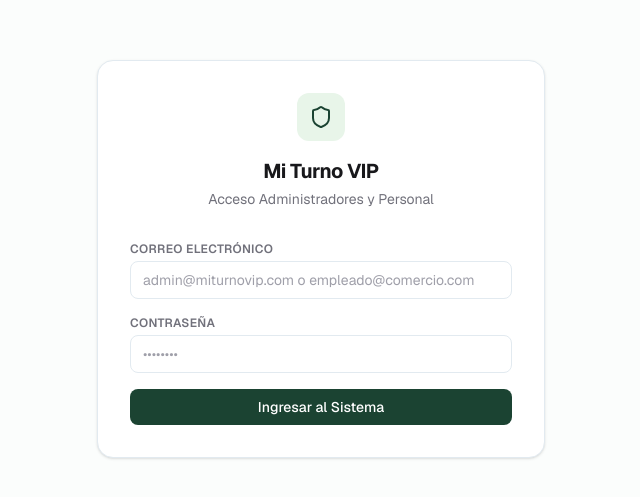
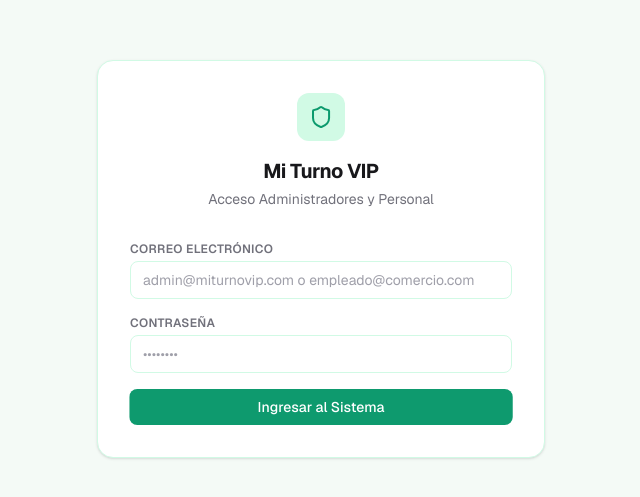
Before and after one commit to tecnicoatmgpo-beep/turnosvip, a Next.js app: page /login in a window 1280 px wide. Shown: the part 141-638 px from the top of the page, without its empty margins (319-959 px from the left). Built offline with nearby package versions, Linux system fonts and the light colour scheme.

Commit message:
style: upgrade color palette to high-vibrancy forest emerald, obsidian jade, neon mint, and premium hover-lift animations

```diff
--- a/app/globals.css
+++ b/app/globals.css
@@ -1,28 +1,28 @@
 @import "tailwindcss";
 
 :root {
-  --background: #fbfdfc;
-  --foreground: #0f1c16;
-  --primary: #1b4332;
-  --primary-hover: #2d6a4f;
-  --primary-light: #e8f5e9;
-  --primary-accent: #40916c;
-  --border: #e2eaf0;
-
+  /* Vibrant & energetic light theme */
+  --background: #f4faf6; /* Super fresh minty off-white backdrop */
+  --foreground: #081a12; /* Rich dark-emerald charcoal */
+  --primary: #059669; /* Energetic deep emerald-600 */
+  --primary-hover: #047857; /* Deep emerald-700 */
+  --primary-light: #d1fae5; /* Refreshing light emerald-100 */
+  --primary-accent: #10b981; /* High-vibrancy emerald-500 */
+  --border: #d1fae5; /* Delicate mint-green border */
   --card: #ffffff;
 }
 
 @media (prefers-color-scheme: dark) {
   :root {
-    --background: #08120e;
-    --foreground: #f2f7f4;
-    --primary: #52b788;
-    --primary-hover: #74c69d;
-    --primary-light: #0d2c20;
-    --primary-accent: #40916c;
-    --border: #162c22;
-
-    --card: #0d1a14;
+    /* High-contrast luxurious dark theme (Obsidian-Jade) */
+    --background: #020805; /* Deep black-emerald obsidian */
+    --foreground: #ecfdf5; /* Crisp mint off-white */
+    --primary: #10b981; /* Luminous mint green (emerald-500) */
+    --primary-hover: #34d399; /* Radiant neon light mint */
+    --primary-light: #064e3b; /* Rich dark forest green container backdrop */
+    --primary-accent: #00f5a0; /* Electrifying neon-mint glow pop accent */
+    --border: #0e271a; /* Elegant dark-jade border */
+    --card: #060e0a; /* Premium dark card background */
   }
 }
 
@@ -43,4 +43,40 @@ body {
   background: var(--background);
   color: var(--foreground);
   font-family: var(--font-geist-sans), sans-serif;
+  transition: background-color 0.25s ease-in-out, border-color 0.25s ease-in-out;
 }
+
+/* Custom premium scrollbar style */
+::-webkit-scrollbar {
+  width: 6px;
+  height: 6px;
+}
+::-webkit-scrollbar-track {
+  background: transparent;
+}
+::-webkit-scrollbar-thumb {
+  background: var(--border);
+  border-radius: 9999px;
+}
+::-webkit-scrollbar-thumb:hover {
+  background: var(--primary-accent);
+}
+
+/* Micro-animations and custom effects */
+@keyframes pulse-subtle {
+  0%, 100% { opacity: 1; transform: scale(1); }
+  50% { opacity: 0.85; transform: scale(1.015); }
+}
+
+.animate-pulse-slow {
+  animation: pulse-subtle 3s cubic-bezier(0.4, 0, 0.6, 1) infinite;
+}
+
+/* Smooth zoom transition on tables and grid items */
+.hover-lift {
+  transition: transform 0.2s cubic-bezier(0.16, 1, 0.3, 1), box-shadow 0.2s ease;
+}
+.hover-lift:hover {
+  transform: translateY(-2px);
+  box-shadow: 0 12px 24px -10px rgba(16, 185, 129, 0.12);
+}
```
